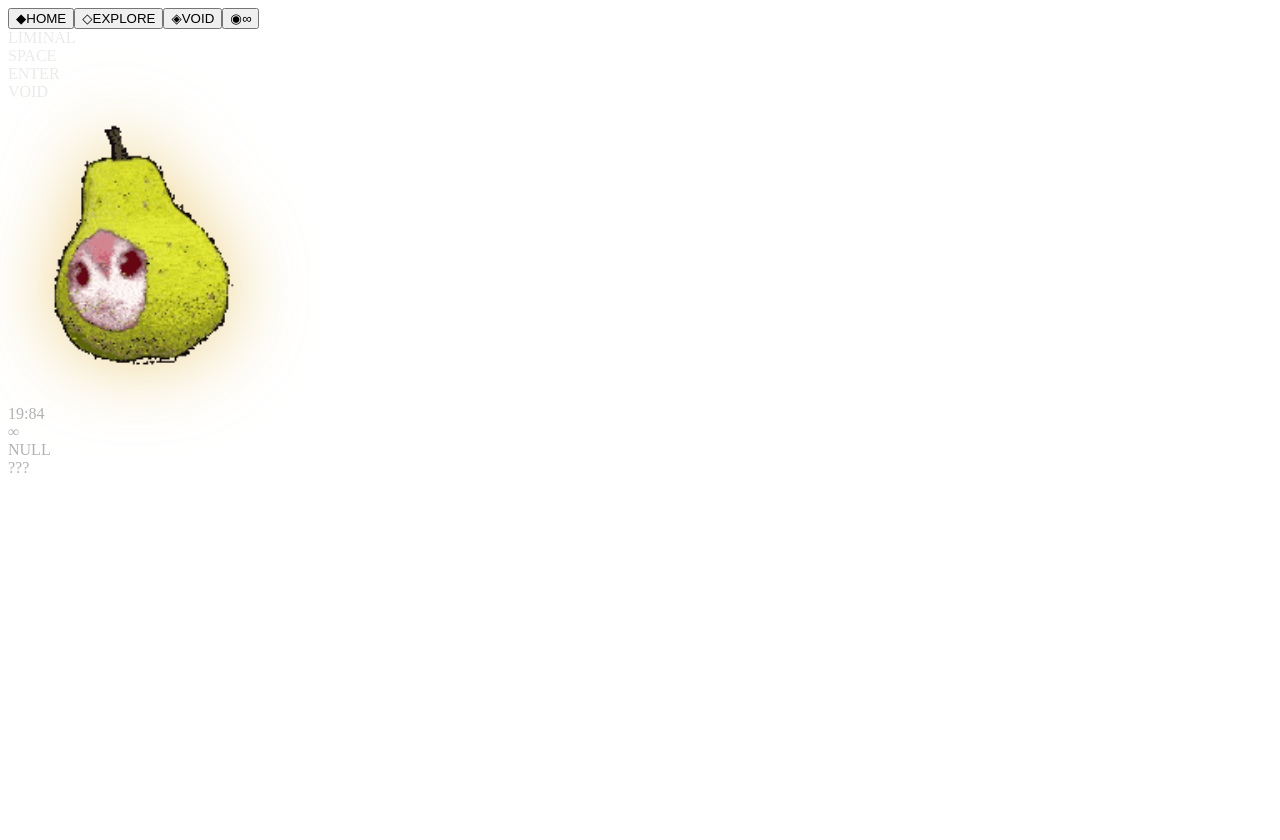
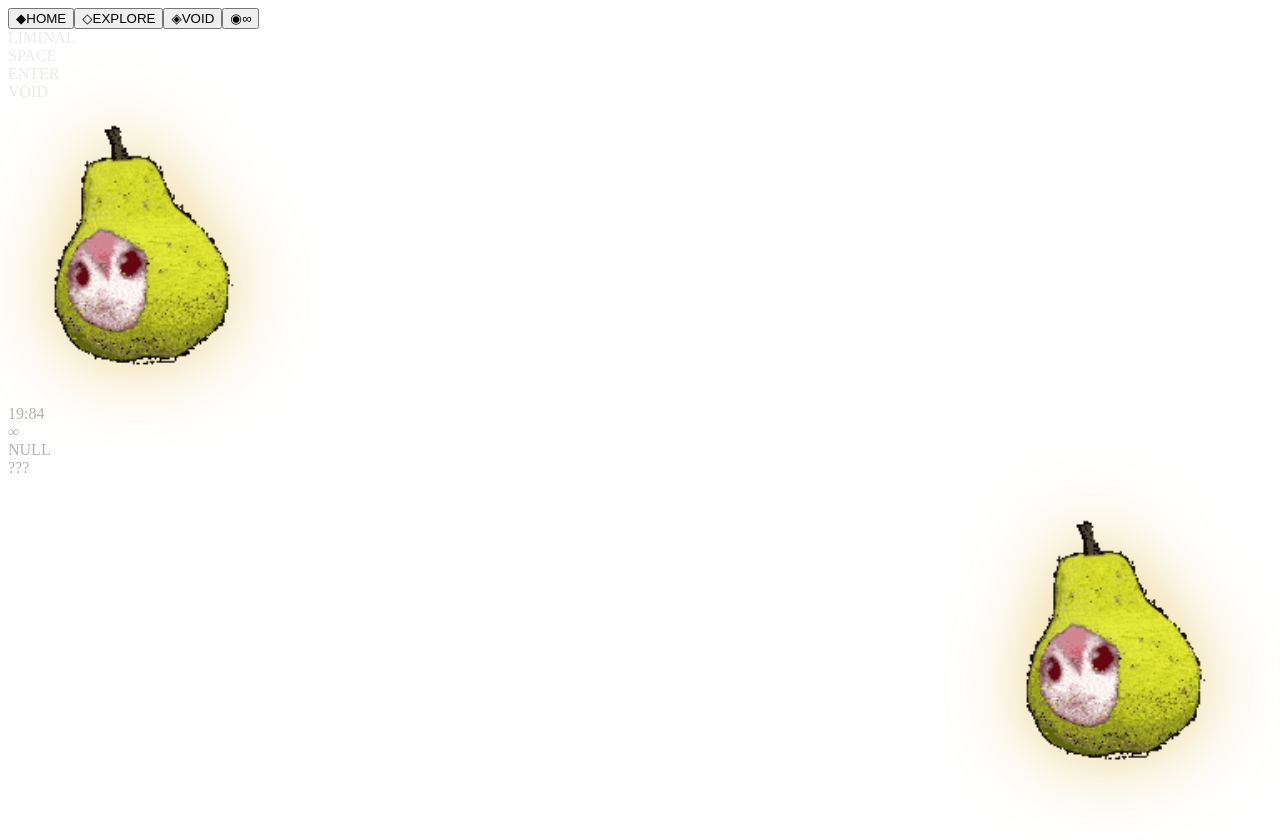
Before and after one commit to SynAeri/Playcrowd, a Next.js app: page / in a window 1280 px wide. Shown: the top 840 px of the page. Built offline with nearby package versions, Linux system fonts and the light colour scheme.

Commit message:
double character opps high error risk

```diff
--- a/app/page.tsx
+++ b/app/page.tsx
@@ -117,6 +117,11 @@ export default function Home() {
         <TetoPear />
       </div>
 
+      {/* Bottom-right Teto pear */}
+      <div style={{ position: 'fixed', bottom: 0, right: 0, zIndex: 10 }}>
+        <TetoPear />
+      </div>
+
       {/* Abstract grid background */}
       <div className="grid-overlay"></div>
 
--- a/app/styles.css
+++ b/app/styles.css
@@ -103,8 +103,7 @@
 .center-container {
     position: absolute;
     bottom: 0;
-    left: 50%;
-    transform: translateX(-50%);
+    right: 0;
     z-index: 10;
 }
 
```
